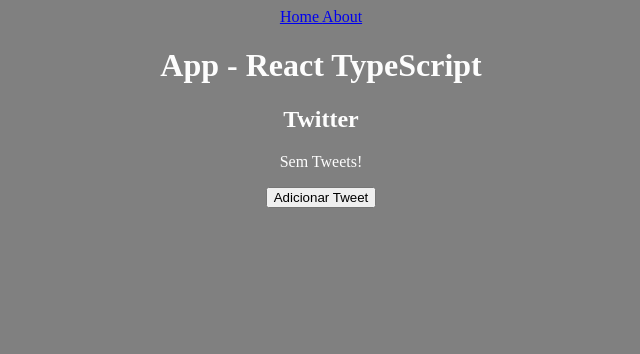
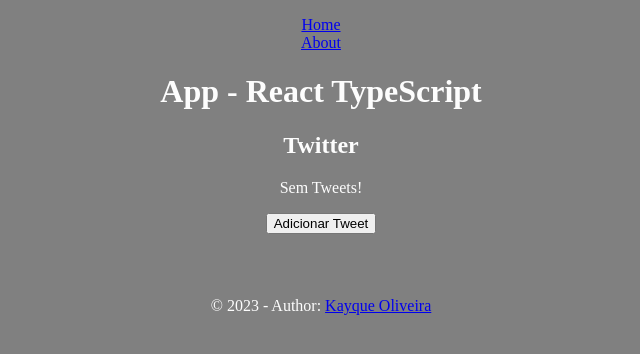
Before and after one commit to kayque-willy/react-ts-app, a React (Vite) app: page / in a window 1280 px wide. Shown: the top 354 px of the page, without its empty margins (319-959 px from the left). Built offline with nearby package versions, Linux system fonts and the light colour scheme.

Commit message:
Html structuring

```diff
--- a/src/App.tsx
+++ b/src/App.tsx
@@ -3,13 +3,20 @@
 
 function App() {
   return (
-    <div>
+    <>
       <nav>
-        <a href="/">Home </a>
-        <a href="/about">About </a>
+        <ul>
+          <li>
+            <a href="/">Home </a>
+          </li>
+          <li>
+            <a href="/about">About </a>
+          </li>
+        </ul>
       </nav>
       <AppRoutes />
-    </div>
+      <footer> © 2023 - Author: <a href="https://github.com/kayque-willy">Kayque Oliveira</a></footer>
+    </>
   );
 }
 
--- a/src/assets/App.css
+++ b/src/assets/App.css
@@ -1,5 +1,23 @@
-body{
+body {
     background: gray;
     color: rgb(253, 253, 253);
     text-align: center;
 }
+
+footer {
+    margin-top: 5%;
+}
+
+ul {
+    list-style-type: none;
+    padding: 0;
+}
+
+.buttonAdd {
+}
+
+.buttonEdit {
+}
+
+.buttonRemove {
+}
--- a/src/pages/Home.tsx
+++ b/src/pages/Home.tsx
@@ -50,24 +50,27 @@
 
   // Renderiza a pagina
   return (
-    <div>
+    <main>
+      <header>
         <h1>App - React TypeScript</h1>
         <h2>Twitter</h2>
+      </header>
+      <section>
         {tweets.map((tweet) => {
           return (
-          <>
+            <article>
               <Tweet {...tweet} />
-            <button onClick={() => editTweet(tweet)}>editar</button>
-            <button onClick={() => removeTweet(tweet.id)}>remover</button>
-            <hr></hr>
-          </>
+              <button className="buttonEdit" onClick={() => editTweet(tweet)}>editar</button>
+              <button className="buttonRemove" onClick={() => removeTweet(tweet.id)}>remover</button>
+            </article>
           );
         })}
         {tweets.length === 0 && <p>Sem Tweets!</p>}
-      <button className="buttonTweet" onClick={goForm}>
+      </section>
+      <button className="buttonAdd" onClick={goForm}>
         Adicionar Tweet
       </button>
-    </div>
+    </main>
   );
 }
 
```
Lines whose indentation alone changed are shown as unchanged.
